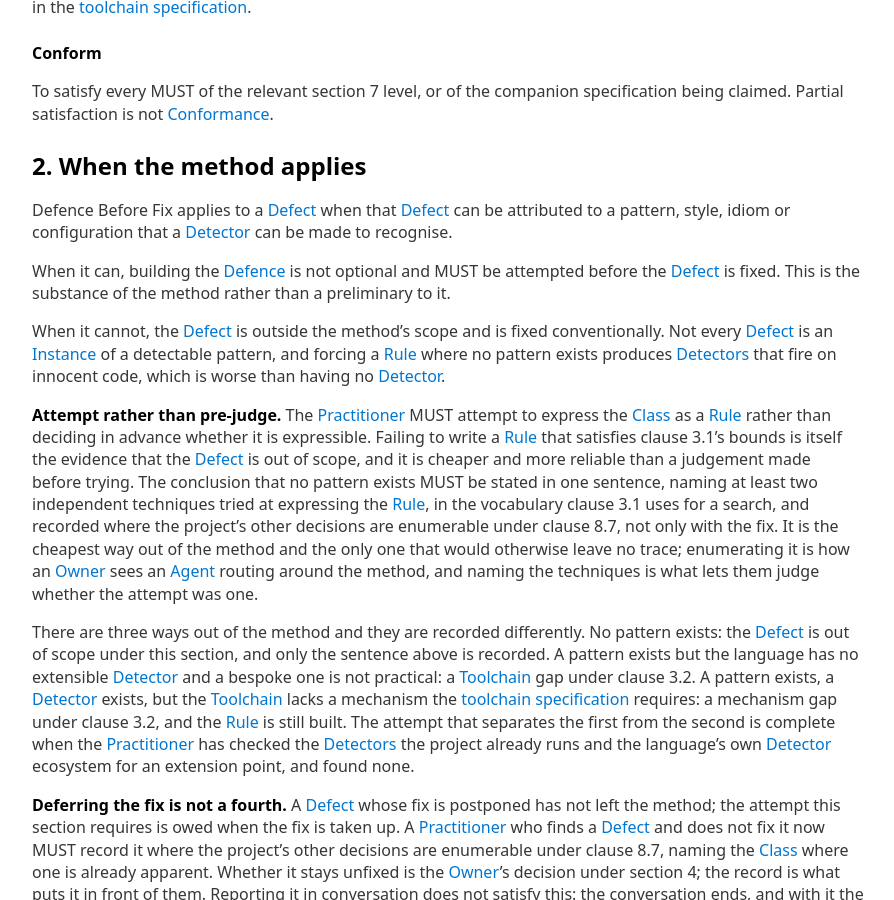
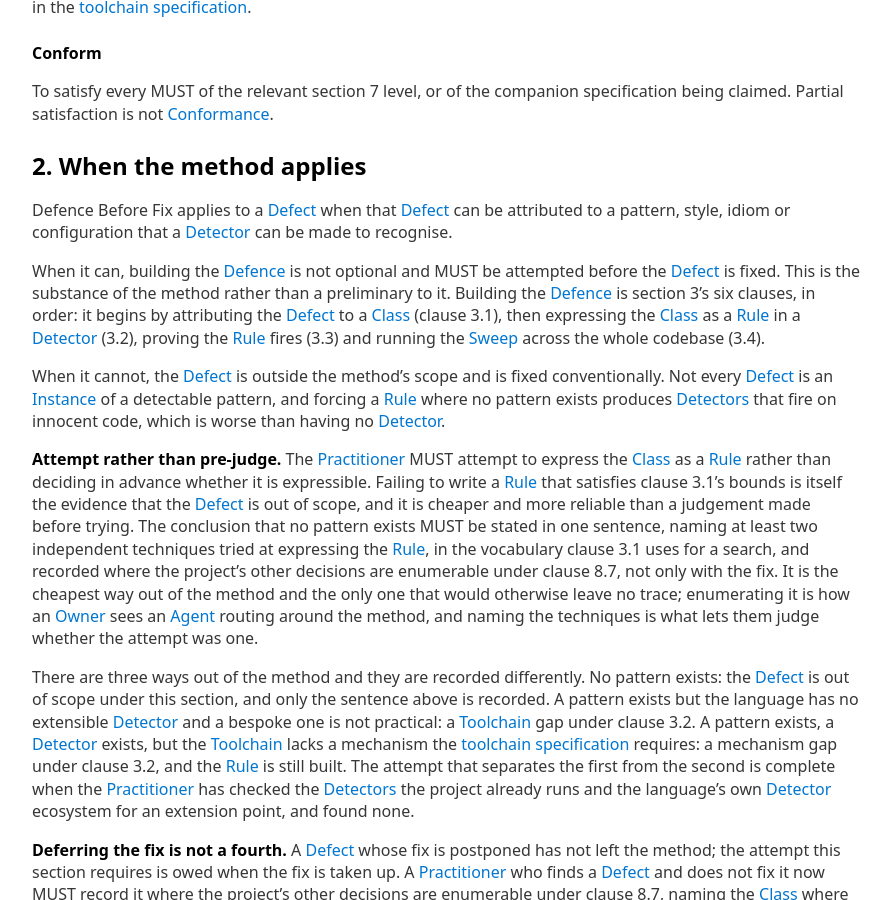
Before and after one commit to Defence-Before-Fix/defence-before-fix.github.io, a Jekyll site: the page built from SPEC.md, in a window 1280 px wide and 900 px high, scrolled down 4300 px. Shown: the whole window, without its empty margins (192-1086 px from the left). Built offline with Jekyll 4.4.1, drawn with Linux system fonts in a browser that asks for light colours; our own code applies the rules of GitHub Pages for plain Markdown files.

Commit message:
SPEC.md section 2: building the defence is section 3's clauses in order, from attribution
Run 088 failed on question 2a: a reader relying on section 2's sentence
requiring the defence before the fix took the rule, its proof and the
sweep, but not the first step, attributing the defect to a class. A
sentence after "This is the substance of the method" now names section 3's
clauses in order, starting with attribution. Clarity edit: no MUST, SHOULD
or MAY added or removed. Changelog line updated, naming runs 34 and 88.

Co-Authored-By: Claude Opus 5.5 <noreply@anthropic.com>

```diff
--- a/SPEC.md
+++ b/SPEC.md
@@ -170,7 +170,10 @@ Defence Before Fix applies to a [Defect] when that [Defect] can be attributed to
 idiom or configuration that a [Detector] can be made to recognise.
 
 When it can, building the [Defence] is not optional and MUST be attempted before the [Defect] is
-fixed. This is the substance of the method rather than a preliminary to it.
+fixed. This is the substance of the method rather than a preliminary to it. Building the
+[Defence] is section 3's six clauses, in order: it begins by attributing the [Defect] to a
+[Class] (clause 3.1), then expressing the [Class] as a [Rule] in a [Detector] (3.2), proving the
+[Rule] fires (3.3) and running the [Sweep] across the whole codebase (3.4).
 
 When it cannot, the [Defect] is outside the method's scope and is fixed conventionally. Not every
 [Defect] is an [Instance] of a detectable pattern, and forcing a [Rule] where no pattern exists
```
Also changed, not shown: CHANGELOG.md.
